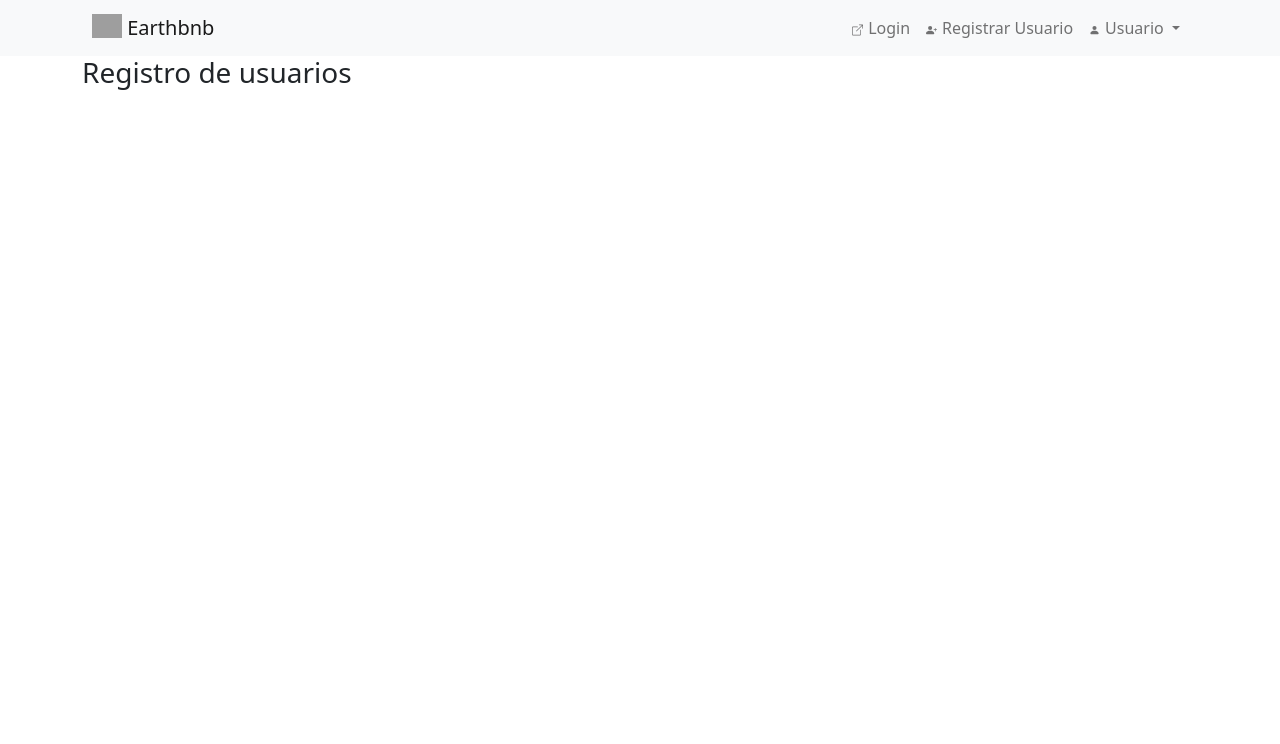
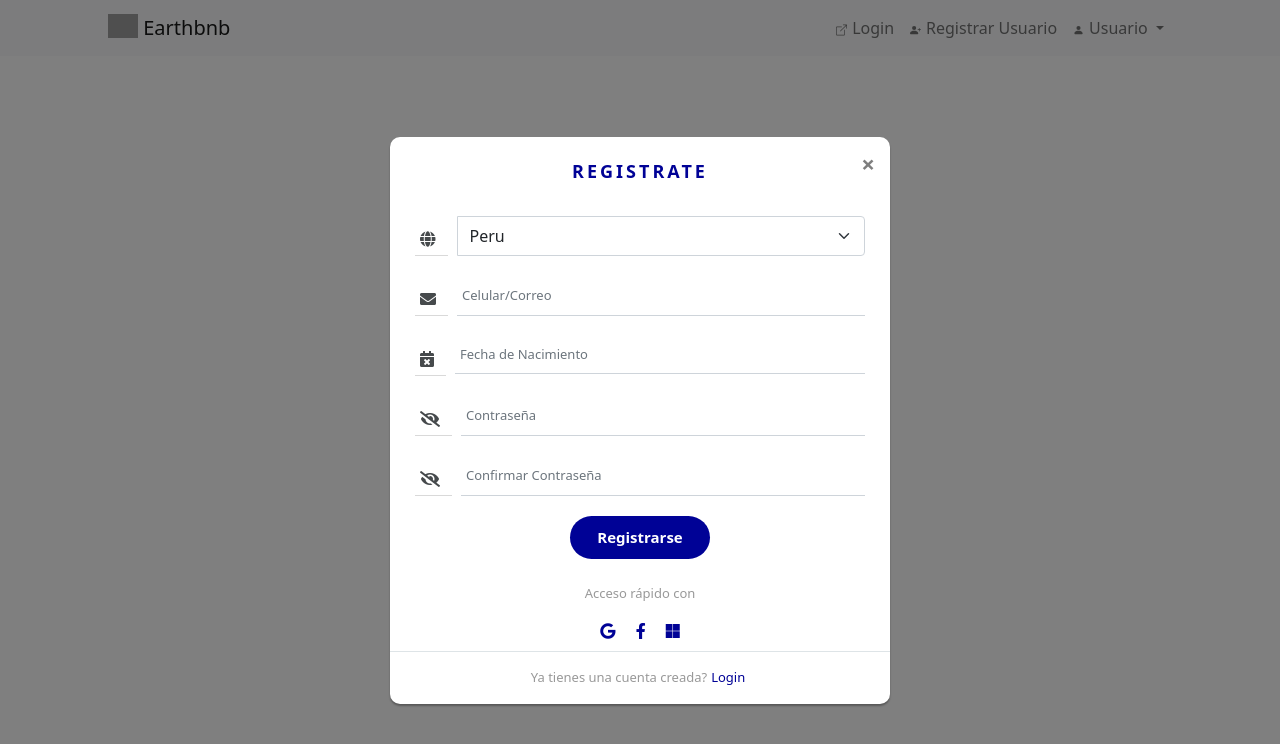
Before and after one commit to zolrivera/METODOSAGILES, a plain HTML site: page registro_usuario.html in a window 1280 px wide. Drawn offline with nearby package versions, Linux system fonts and the light colour scheme; files that its build step writes are made by us from their sources; grey boxes are pictures that could not be loaded.

Commit message:
Registro Usuario 1er screen

```diff
--- a/registro_usuario.html
+++ b/registro_usuario.html
@@ -5,12 +5,20 @@
 	<!-- Required meta tags -->
 	<meta charset="utf-8">
 	<meta name="viewport" content="width=device-width, initial-scale=1">
+	<link rel="stylesheet" href="registro_usuario_styles.css">
+	<!-- font awesome v5.5.0 free version -->
+	<link href="https://cdnjs.cloudflare.com/ajax/libs/font-awesome/5.12.1/css/all.min.css" rel="stylesheet">
+	<!-- bootstrap version v4.0.0 -->
+	<link href="https://cdnjs.cloudflare.com/ajax/libs/twitter-bootstrap/4.0.0-alpha.6/css/bootstrap.min.css"
+		rel="stylesheet">
+
 	<!-- Bootstrap CSS -->
 	<link href="https://cdn.jsdelivr.net/npm/bootstrap@5.0.2/dist/css/bootstrap.min.css" rel="stylesheet"
 		integrity="sha384-EVSTQN3/azprG1Anm3QDgpJLIm9Nao0Yz1ztcQTwFspd3yD65VohhpuuCOmLASjC" crossorigin="anonymous">
 	<script src="https://cdn.jsdelivr.net/npm/bootstrap@5.0.2/dist/js/bootstrap.bundle.min.js"
 		integrity="sha384-MrcW6ZMFYlzcLA8Nl+NtUVF0sA7MsXsP1UyJoMp4YLEuNSfAP+JcXn/tWtIaxVXM"
 		crossorigin="anonymous"></script>
+
 	<title>Earthbnb</title>
 </head>
 
@@ -48,7 +56,7 @@
 					</li>
 
 					<li class="nav-item">
-						<a class="nav-link" href="registro_usuario.html">
+						<a class="nav-link" href="#modalRegistroUsuario" data-toggle="modal">
 							<svg xmlns="http://www.w3.org/2000/svg" width="16" height="16" fill="currentColor"
 								class="bi bi-person-plus-fill" viewBox="0 0 16 16" style="padding-right:5px">
 								<path d="M1 14s-1 0-1-1 1-4 6-4 6 3 6 4-1 1-1 1H1zm5-6a3 3 0 1 0 0-6 3 3 0 0 0 0 6z" />
@@ -151,9 +159,107 @@
 		</div>
 	</nav>
 	<!-- Fin Menu ::: Luis Romero ::: No tocar -->
+
 	<div class="container">
-		<!-- TODOCODIGO AQUI -->
-		<h3>Registro de usuarios</h3>
+		<!-- register modal 2 -->
+		<div id="modalRegistroUsuario" class="modal-style-2 modal">
+			<div class="modal-dialog modal-signup">
+				<div class="modal-content">
+					<div class="modal-header p-0">
+						<h4 class="modal-title">Registrate</h4>
+						<button id="closeModal" type="button" class="close" data-dismiss="modal"
+							aria-hidden="true">&times;</button>
+					</div>
+					<div class="modal-body">
+						<form action="" method="post" class="mt-3">
+
+							<!-- Tu Ubicacion -->
+							<div class="form-group select">
+								<div class="input-group">
+									<span class="input-group-addon"><i class="fa fa-globe"></i></span>
+									<select class="form-select">
+										<option selected>Peru</option>
+										<option value="1">Brazil</option>
+										<option value="2">Argentina</option>
+										<option value="3">Chile</option>
+									</select>
+								</div>
+							</div>
+
+
+							<!-- Celular/Correo -->
+							<div class="form-group">
+								<div class="input-group">
+									<span class="input-group-addon"><i class="fa fa-envelope"></i></span>
+									<input type="text" class="form-control" name="email" placeholder="Celular/Correo"
+										required="required">
+								</div>
+							</div>
+
+							<!-- Fecha de Nacimiento -->
+							<div class="form-group">
+								<div class="input-group" style="align-items: flex-start;">
+									<span class="input-group-addon"><i class="fa fa-calendar-times"></i></span>
+									<input type="text" class="form-control" name="fecha_nacimiento"
+										placeholder="Fecha de Nacimiento" required="required">
+								</div>
+							</div>
+
+							<!-- Password -->
+							<div class="form-group">
+								<div class="input-group">
+									<span class="input-group-addon"><i class="fa fa-eye-slash"></i></span>
+									<input type="password" class="form-control" name="password_confirmation"
+										placeholder="Contraseña" required="required" autocomplete="on">
+								</div>
+							</div>
+
+
+							<div class="form-group">
+								<div class="input-group">
+									<span class="input-group-addon"><i class="fa fa-eye-slash"></i></span>
+									<input type="password" class="form-control" name="password_confirmation"
+										placeholder="Confirmar Contraseña" required="required" autocomplete="on">
+								</div>
+							</div>
+
+							<div class="form-group text-center">
+								<button id="signup-button" type="submit" class="btn btn-primary btn-sm"
+									onclick="window.location.href='index.html'">Registrarse</button>
+							</div>
+
+						</form>
+					</div>
+					<!-- social icons -->
+					<p class="hint-text">Acceso rápido con</p>
+					<div class="social-login text-center mb-2">
+						<a class=" btn-google text-uppercase" href="redirect/google"><i
+								class="fab fa-google mr-2 ml-2"></i></a>
+						<a class=" btn-facebook  text-uppercase" href="redirect/facebook"><i
+								class="fab fa-facebook-f mr-2 ml-2"></i> </a>
+						<a class=" btn-microsoft  text-uppercase" href="redirect/microsoft"><i
+								class="fab fa-microsoft mr-2 ml-2"></i></a>
+					</div>
+
+					<!-- REDIRECCIONAR A LOGIN USUARIO -->
+					<div class="modal-footer">Ya tienes una cuenta creada? <a href="#" data-dismiss="modal"
+							data-toggle="modal">Login</a></div>
+				</div>
+			</div>
+		</div>
+		<!--modal style 2 end -->
+
+		<!-- include scripts here -->
+		<!-- jQuery v3.4.1 -->
+		<script src="https://cdnjs.cloudflare.com/ajax/libs/jquery/3.4.1/jquery.min.js"></script>
+		<!-- bootstrap js -->
+		<script src="https://cdnjs.cloudflare.com/ajax/libs/twitter-bootstrap/4.4.1/js/bootstrap.min.js"></script>
+
+		<script type="text/javascript">
+			$(window).on('load', function () {
+				$('#modalRegistroUsuario').modal('show');
+			});
+		</script>
 	</div>
 </body>
 
--- /dev/null
+++ b/registro_usuario_styles.css
@@ -0,0 +1,243 @@
+/*-------define root colors---------*/
+:root {
+  --color-facebook: #3b5998;
+  --color-google: #ea4335;
+  --color-microsoft: #1da1f2;
+
+  --style-1-color: #000296;
+  --style-2-color: #000296;
+  --style-3-color: #000296;
+}
+
+/*-------------------------------------------------
+ * Modal Style 2 CSS start
+ *-----------------------------------------------*/
+
+.modal-style-2 .modal-signup {
+  width: 100%;
+  height: 100%;
+  display: flex;
+  align-items: center;
+}
+
+.modal-style-2 .modal-signup a {
+  text-decoration: none !important;
+}
+
+.modal-style-2 .modal-signup .modal-content {
+  padding: 20px;
+  border-radius: 10px;
+  border: none;
+}
+
+.modal-style-2 .modal-signup .select {
+  padding-top: 20px;
+}
+
+.modal-style-2 .modal-signup .modal-header {
+  border-bottom: none;
+  position: relative;
+  justify-content: center;
+}
+
+.modal-style-2 .modal-signup .close {
+  position: absolute;
+  top: -10px;
+  right: -10px;
+}
+.modal-style-2 .close:focus,
+.modal-style-2 .close:active {
+  outline: none !important;
+  box-shadow: none;
+}
+.modal-style-2 .modal-signup h4 {
+  color: var(--style-2-color);
+  text-align: center;
+  font-size: 18px;
+  margin-top: 0;
+  border-bottom: 0;
+  text-transform: uppercase;
+  line-height: 1;
+  letter-spacing: 3px;
+  font-weight: bold;
+}
+
+.modal-style-2 .modal-signup .modal-content {
+  color: #999;
+  margin-bottom: 15px;
+  background: #fff;
+  box-shadow: 0px 2px 2px rgba(0, 0, 0, 0.3);
+  padding: 25px;
+}
+
+.modal-style-2 .modal-signup .form-group {
+  margin-bottom: 20px;
+}
+
+.modal-style-2 .modal-signup label {
+  font-weight: normal;
+  font-size: 13px;
+}
+
+.modal-style-2 .modal-signup .modal-body {
+  padding: 0;
+}
+
+.modal-style-2 .modal-signup .form-control {
+  min-height: 38px;
+  padding-left: 5px;
+  box-shadow: none !important;
+  border-width: 0 0 1px 0;
+  border-radius: 0;
+  font-size: 13px;
+}
+
+.modal-style-2 .modal-signup .form-control:focus {
+  border-color: #ccc;
+}
+
+.modal-style-2 .modal-signup .input-group-addon {
+  max-width: 42px;
+  text-align: center;
+  background: none;
+  border-width: 0 0 1px 0;
+  padding-left: 5px;
+  border-radius: 0;
+  margin-right: 10px;
+  padding-top: 15px;
+}
+
+.modal-style-2 .modal-signup .btn {
+  font-size: 15px;
+  font-weight: bold;
+  background: var(--style-2-color);
+  border-radius: 25px;
+  border: none;
+  min-width: 140px;
+  padding: 10px;
+  outline: none !important;
+}
+
+.modal-style-2 .modal-signup .btn:hover,
+.modal-style-2 .modal-signup .btn:focus {
+  background: var(--style-2-color);
+}
+.modal-style-2 input:-internal-autofill-selected {
+  background-color: transparent !important;
+}
+.modal-style-2 .modal-signup .hint-text {
+  text-align: center;
+  padding-top: 5px;
+  font-size: 13px;
+}
+
+.modal-style-2 .modal-signup .modal-footer {
+  color: #999;
+  border-color: #dee4e7;
+  text-align: center;
+  margin: 0 -25px -25px;
+  font-size: 13px;
+  justify-content: center;
+}
+
+.modal-style-2 .modal-signup a {
+  color: #fff;
+  text-decoration: underline;
+}
+
+.modal-style-2 .modal-signup a:hover {
+  text-decoration: none;
+}
+
+.modal-style-2 .modal-signup a {
+  color: var(--style-2-color);
+  text-decoration: none;
+}
+
+.modal-style-2 .modal-signup a:hover {
+  text-decoration: underline;
+}
+
+.modal-style-2 .modal-signup .fa {
+  font-size: 16px;
+}
+
+.dark.modal-style-2 .modal-content {
+  background: #0b0b1f !important;
+  color: #fff !important;
+}
+.dark.modal-style-2 .close,
+.modal-style-2.dark .modal-signup h4 {
+  color: #fff !important;
+}
+.dark.modal-style-2 .modal-signup .form-control {
+  background: transparent !important;
+  color: #fff;
+  border-color: #777;
+}
+.dark.modal-style-2 .modal-signup .input-group-addon {
+  color: #9e9e9e;
+}
+.dark.modal-style-2 .modal-signup .modal-footer {
+  border: none;
+}
+.dark.modal-style-2 .modal-signup .btn {
+  background: #70807e;
+}
+.dark .text-danger {
+  color: #777 !important;
+}
+
+@media only screen and (max-width: 360px) {
+  .modal-style-2 .modal-signup {
+    width: 100%;
+    margin: 5px;
+  }
+  .modal-style-2 .modal-signup form {
+    width: 100%;
+  }
+}
+
+/*------extra css----------*/
+
+.main-container {
+  width: 1140px;
+  margin: 0 auto;
+}
+.text-12 {
+  font-size: 12px;
+}
+
+.button-card {
+  margin: 0 auto;
+  box-shadow: 1px 2px 5px 2px #d1d1d1;
+  padding: 20px;
+  border-radius: 5px;
+}
+.button-card img {
+  border: 1px solid #f1f1f1;
+  border-radius: 5px;
+  max-height: 350px;
+  position: relative;
+}
+
+.btn-theme {
+  width: 100px;
+  height: 35px;
+  padding: 3px;
+  border-radius: 26px;
+}
+
+@media only screen and (max-width: 1140px) {
+  .main-container {
+    width: 100%;
+    margin: 0 15px;
+  }
+}
+
+@media only screen and (max-width: 480px) {
+  .button-card img {
+    width: 100%;
+    height: auto;
+  }
+}
```
